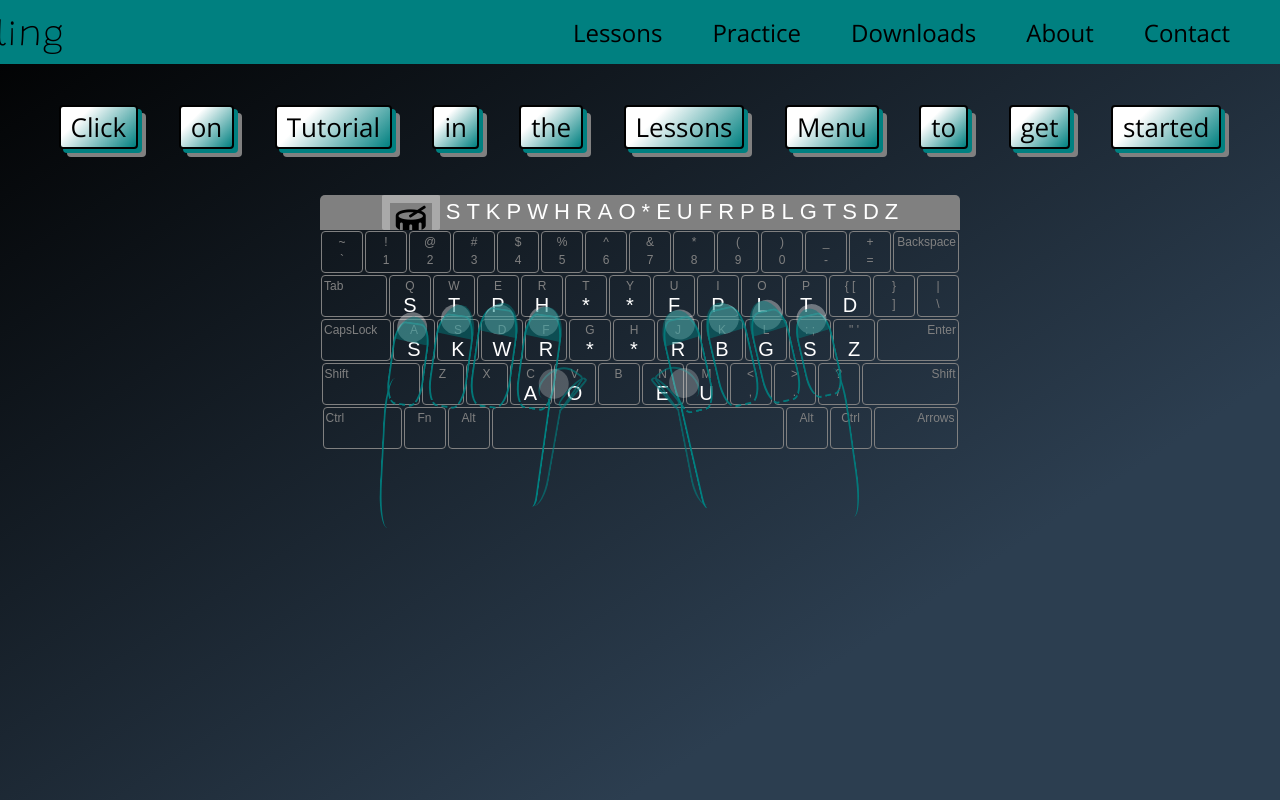
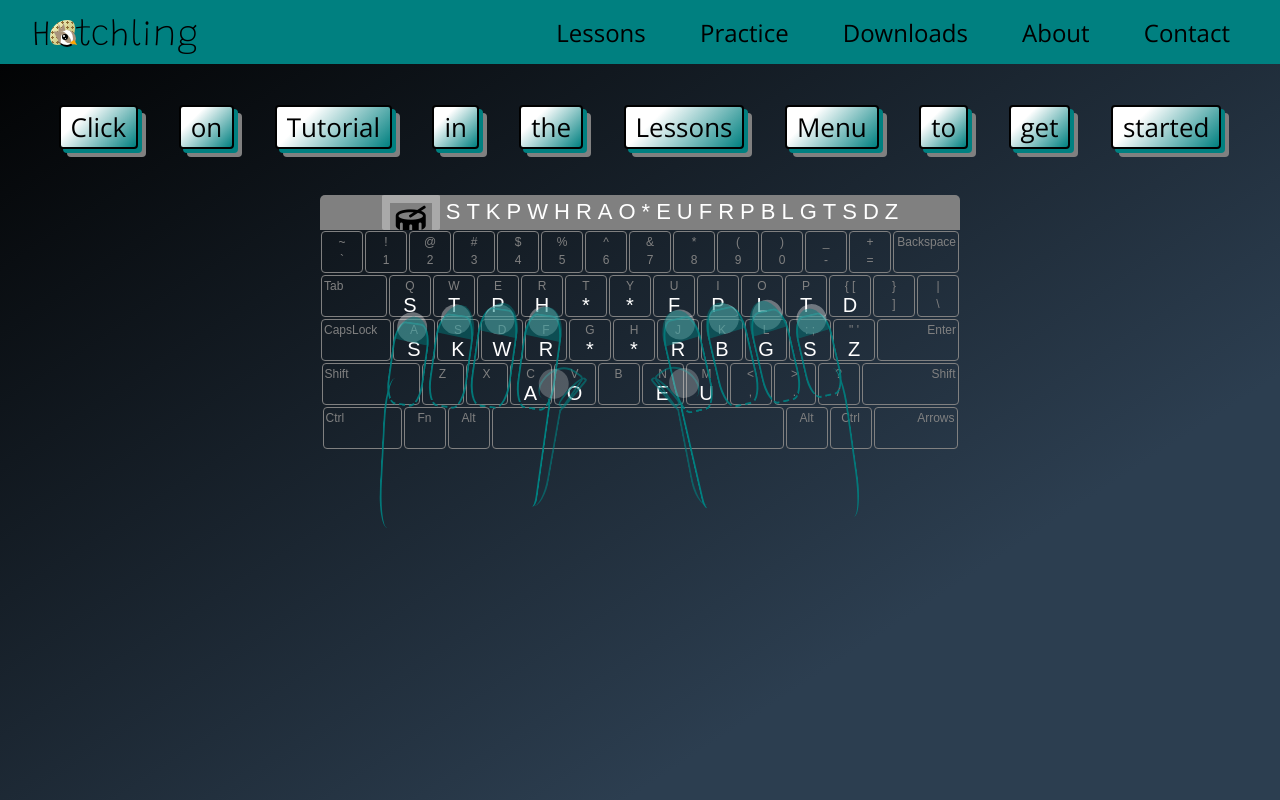
Before and after one commit to kaylgan/hatchling_v2, a plain HTML site: page index.html in a window 1280 px wide. Drawn offline with nearby package versions, Linux system fonts and the light colour scheme.

Commit message:
navbar adjustments
added divs around logo and nav items, changed flex justify to space between instead of right

```diff
--- a/css/style.css
+++ b/css/style.css
@@ -32,7 +32,14 @@ a {
 /* ----------------------------------------------LOGO---------------------------------------------- */
 
 #nav-bar a {
-  margin-right: 50%;
+  /* margin-right: 50%; */
+}
+
+#nav-items {
+}
+
+#logo-box {
+  margin-left: 50px;
 }
 
 /* egg */
@@ -44,7 +51,7 @@ a {
   border-radius: 71% 27% 70% 27% / 67% 28% 65% 31%;
   position: relative;
   font-family: 'Grandstander', serif;
-  margin-left: 30%;
+  /* margin-left: 30%; */
 }
 
 #logo::before {
@@ -205,7 +212,8 @@ a {
   background-color: teal;
   display: flex;
   align-items: center;
-  justify-content: right;
+  justify-content: space-between;
+  /* justify-content: right; */
   font-family: 'Open Sans', sans-serif;
 }
 
--- a/index.html
+++ b/index.html
@@ -16,6 +16,7 @@
 
   <nav id="nav-bar">
     <a href="index.html">
+      <div id="logo-box">
       <div id="logo">
         <div id="egg-spots"></div>
         <div id="bird">
@@ -23,8 +24,10 @@
           <div id="beak"></div>
         </div>
       </div>
+    </div>
     </a>
 
+    <div id="nav-items">
     <div id="dropdown">
       <span id="nav-lessons" class="navItems">Lessons</span>
       <div id="dropdown-content">
@@ -51,6 +54,7 @@
     <span id="nav-about-small" class="navItems"><a href="about.html"><i class="far fa-question-circle"></i></a></span>
     <span id="nav-contact" class="navItems"><a href="contact.html">Contact</a></span>
     <span id="nav-contact-small" class="navItems"><a href="contact.html"><i class="far fa-envelope"></i></a></span>
+  </div><!-- nav-items -->
   </nav>
 
   <div id="relative-container">
```
